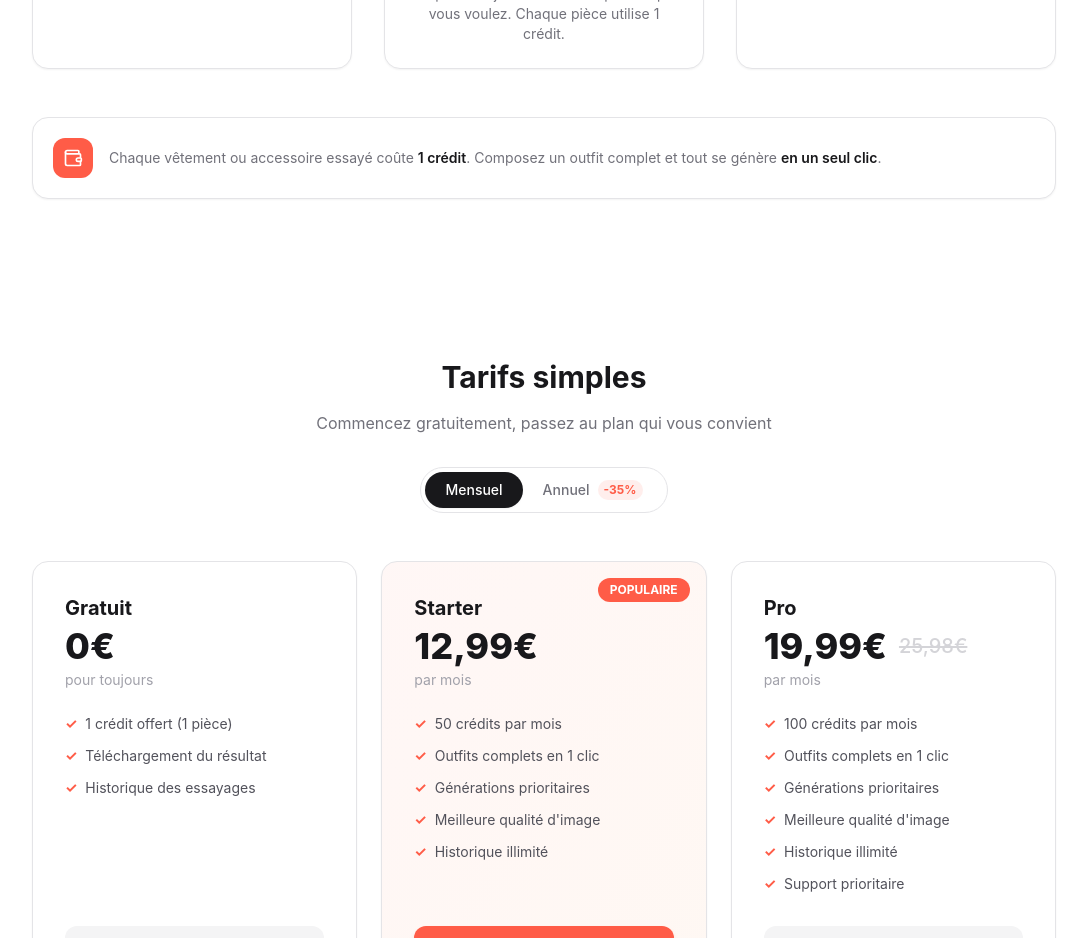
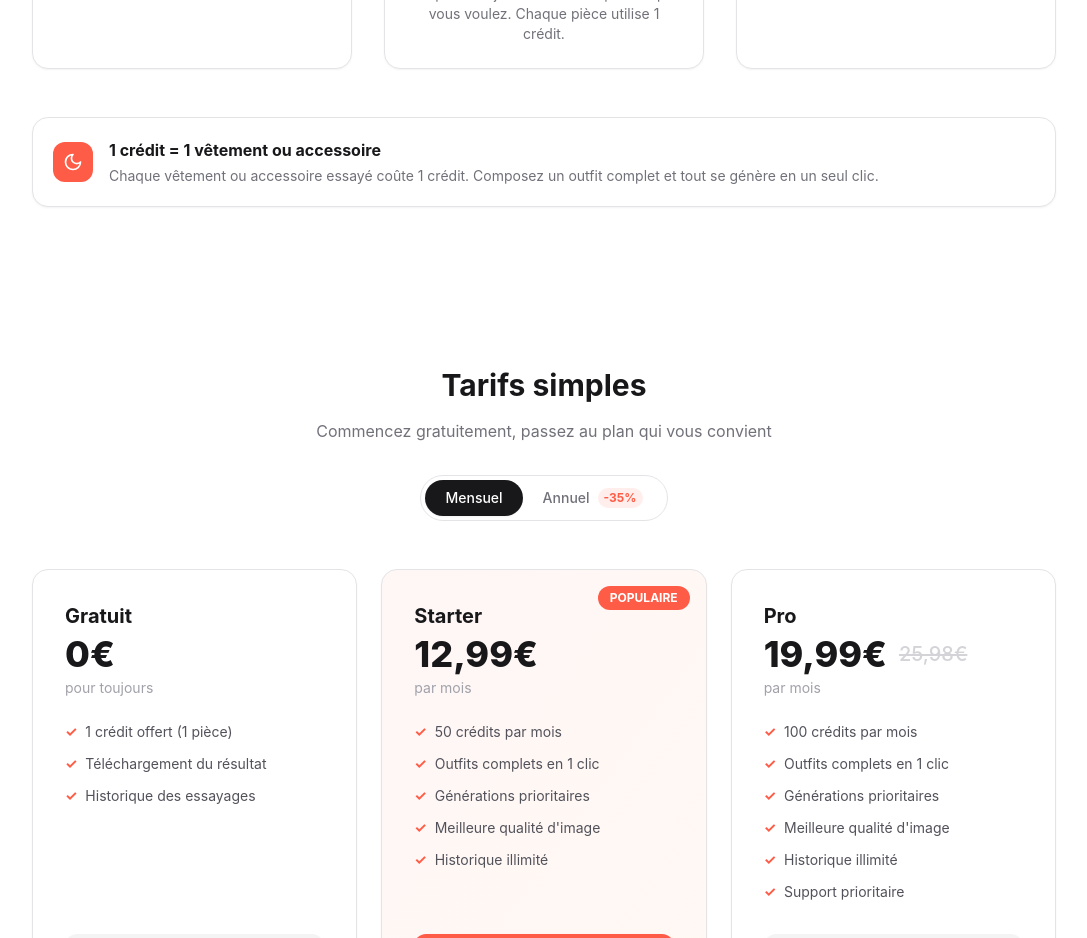
Before and after one commit to julesh66250/tryfit-ai, a Next.js app: page / in a window 1280 px wide. Shown: the part 1780-2718 px from the top of the page, without its empty margins (96-1183 px from the left). Built offline with nearby package versions, Linux system fonts and the light colour scheme; grey boxes are pictures that could not be loaded.

Commit message:
design: bloc credits lune + titre gras

```diff
--- a/app/page.tsx
+++ b/app/page.tsx
@@ -1,7 +1,7 @@
 'use client'
 
 import Link from 'next/link'
-import { Sparkles, ArrowRight, Star, ChevronDown, ChevronUp, Wallet } from 'lucide-react'
+import { Sparkles, ArrowRight, Star, ChevronDown, ChevronUp, Moon } from 'lucide-react'
 import { useState, useEffect, useRef } from 'react'
 import Image from 'next/image'
 import TestimonialsColumns from '@/components/TestimonialsColumns'
@@ -260,11 +260,12 @@ export default function LandingPage() {
           {/* Explication crédits */}
           <div className="card p-5 bg-brand-500/5 border-brand-500/20 flex items-center gap-4 mt-2">
             <div className="w-10 h-10 rounded-xl bg-brand-500 flex items-center justify-center flex-shrink-0">
-              <Wallet className="w-5 h-5 text-white" />
+              <Moon className="w-5 h-5 text-white" />
             </div>
-            <p className="text-zinc-500 text-sm text-left">
-              Chaque vêtement ou accessoire essayé coûte <span className="font-semibold text-zinc-900">1 crédit</span>. Composez un outfit complet et tout se génère <span className="font-semibold text-zinc-900">en un seul clic</span>.
-            </p>
+            <div className="text-left">
+              <p className="font-bold text-zinc-900 mb-1">1 crédit = 1 vêtement ou accessoire</p>
+              <p className="text-zinc-500 text-sm">Chaque vêtement ou accessoire essayé coûte 1 crédit. Composez un outfit complet et tout se génère en un seul clic.</p>
+            </div>
           </div>
         </div>
       </section>
```
